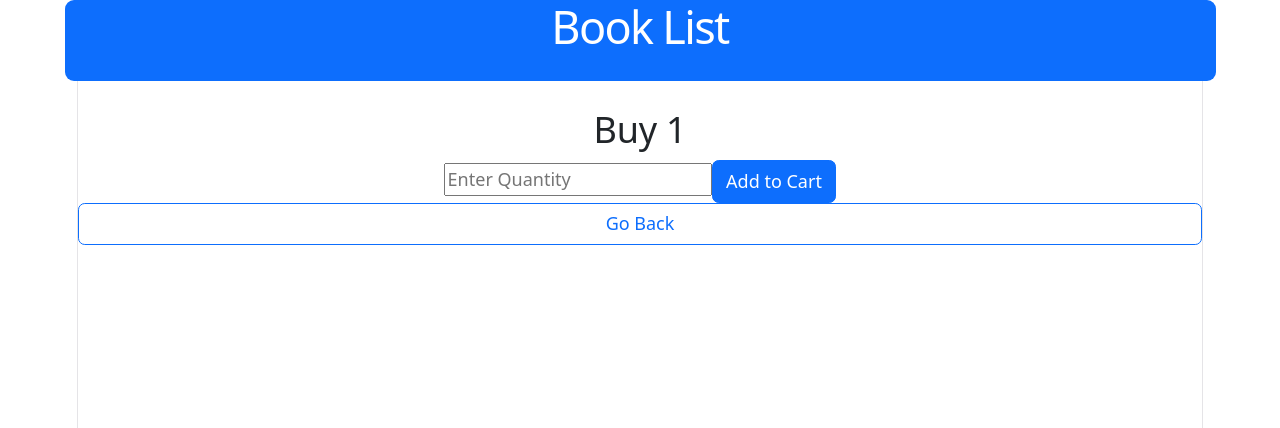
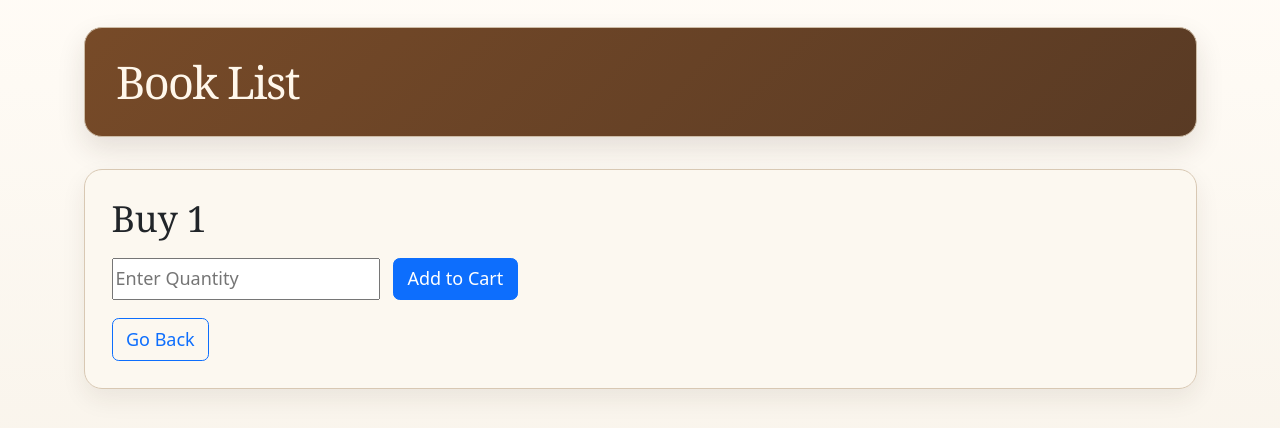
Before and after one commit to mmmorg15/Mission11_Morgan, a React (Vite) app in the folder frontend/: page /buy/1/1/1 in a window 1280 px wide. Shown: the top 428 px of the page. Built offline with nearby package versions, Linux system fonts and the light colour scheme.

Commit message:
Styling changes

```diff
--- a/frontend/src/App.css
+++ b/frontend/src/App.css
@@ -1,8 +1,180 @@
-#bookCard {
-  border-radius: 0.5rem;
+.books-page,
+.simple-page {
+  max-width: 1180px;
+  margin: 0 auto;
+}
+
+.welcome-band {
+  margin-bottom: 1.75rem;
+  padding: 1.5rem 1.75rem;
+  border: 1px solid #cdbca6;
+  border-radius: 1rem;
+  background:
+    linear-gradient(135deg, rgba(120, 75, 40, 0.92), rgba(88, 58, 36, 0.95)),
+    #6a4228;
+  box-shadow: 0 12px 28px rgba(53, 35, 21, 0.12);
+}
+
+.welcome-band__title {
+  margin: 0;
+  color: #fff7eb;
 }
 
 .app-sidebar {
   display: flex;
   justify-content: flex-start;
 }
+
+#bookCard {
+  border: 1px solid #d8c8b3;
+  border-radius: 1rem;
+  background: rgba(252, 248, 241, 0.96);
+  box-shadow: 0 10px 24px rgba(53, 35, 21, 0.08);
+}
+
+#bookCard .card-title {
+  color: #493224;
+}
+
+#bookCard .card-body {
+  text-align: left;
+}
+
+.book-list {
+  display: grid;
+  gap: 1rem;
+}
+
+.book-list__pagination,
+.book-list__controls,
+.category-filter,
+.cart-page__content,
+.buy-page__content {
+  border: 1px solid #d8c8b3;
+  border-radius: 1rem;
+  background: rgba(252, 248, 241, 0.96);
+  box-shadow: 0 10px 24px rgba(53, 35, 21, 0.08);
+}
+
+.book-list__pagination,
+.book-list__controls {
+  padding: 1rem;
+}
+
+.book-list__controls {
+  display: flex;
+  flex-wrap: wrap;
+  gap: 1rem;
+}
+
+.book-list__controls .form-label {
+  color: #5d4637;
+  font-weight: 600;
+}
+
+.category-filter {
+  width: 100%;
+  padding: 1rem;
+}
+
+.category-filter__heading {
+  color: #493224;
+}
+
+.category-filter__item {
+  padding: 0.25rem 0;
+}
+
+.category-filter__item input {
+  accent-color: #8a5a3b;
+}
+
+.cart-summary {
+  position: fixed;
+  top: 12px;
+  right: 20px;
+  z-index: 10;
+  display: flex;
+  align-items: center;
+  gap: 0.5rem;
+  padding: 0.7rem 1rem;
+  border: 1px solid #d8c8b3;
+  border-radius: 999px;
+  background: rgba(252, 248, 241, 0.96);
+  box-shadow: 0 10px 24px rgba(53, 35, 21, 0.12);
+  color: #493224;
+  cursor: pointer;
+  font-size: 16px;
+}
+
+.cart-summary strong {
+  color: #8a5a3b;
+}
+
+.buy-page__content,
+.cart-page__content {
+  padding: 1.5rem;
+}
+
+.buy-page__actions,
+.cart-page__actions {
+  display: flex;
+  flex-wrap: wrap;
+  gap: 0.75rem;
+}
+
+.cart-page__list {
+  list-style: none;
+  padding: 0;
+  margin: 0 0 1rem;
+}
+
+.cart-page__item {
+  display: flex;
+  flex-wrap: wrap;
+  justify-content: space-between;
+  gap: 0.75rem;
+  padding: 0.9rem 0;
+  border-bottom: 1px solid #e4d8c8;
+}
+
+.cart-page__item:last-child {
+  border-bottom: 0;
+}
+
+.btn-primary {
+  border-color: #8a5a3b;
+  background-color: #8a5a3b;
+}
+
+.btn-primary:hover,
+.btn-primary:focus,
+.btn-primary:active {
+  border-color: #6f432a;
+  background-color: #6f432a;
+}
+
+.btn-outline-primary {
+  color: #8a5a3b;
+  border-color: #8a5a3b;
+}
+
+.btn-outline-primary:hover,
+.btn-outline-primary:focus,
+.btn-outline-primary:active {
+  color: #fff7eb;
+  background-color: #8a5a3b;
+  border-color: #8a5a3b;
+}
+
+@media (max-width: 767px) {
+  .cart-summary {
+    top: auto;
+    right: 12px;
+    bottom: 12px;
+  }
+
+  .welcome-band {
+    padding: 1.2rem;
+  }
+}
--- a/frontend/src/components/BookList.tsx
+++ b/frontend/src/components/BookList.tsx
@@ -27,7 +27,7 @@ fetchBooks();
 const totalPages = Math.ceil(totalItems / pageSize);
 
 return (
-<div className="py-4">
+<div className="book-list py-4">
 
 
     {books.map((book) => (
@@ -63,7 +63,7 @@ return (
     </div>
     ))}
 
-    <div className="mb-3">
+    <div className="book-list__pagination mb-3">
     <button
         className="btn btn-outline-primary me-2 mb-2"
         disabled={pageNum === 1}
@@ -93,7 +93,7 @@ return (
     </button>
     </div>
 
-    <div className="d-flex flex-wrap gap-3 align-items-center">
+    <div className="book-list__controls d-flex flex-wrap gap-3 align-items-center">
     <label className="form-label mb-0">
         Results per page:
         <select
--- a/frontend/src/components/CartSummary.tsx
+++ b/frontend/src/components/CartSummary.tsx
@@ -8,23 +8,9 @@ const CartSummary = () => {
     const totalAmount = cartItems.reduce((sum, item) => sum + item.bookPrice * item.bookQuantity, 0);
 
     return (
-    <div
-        style={{
-        position: 'fixed',
-        top: '10px',
-        right: '20px',
-        background: '#f8f9fa',
-        padding: '10px 15px',
-        borderRadius: '8px',
-        cursor: 'pointer',
-        display: 'flex',
-        alignItems: 'center',
-        boxShadow: '0 2px 5px rgba(0,0,0,0.2)',
-        fontSize: '16px',
-        }}
-        onClick={() => navigate('/cart')}
-    >🛒 <strong>{itemCount}</strong> (${totalAmount.toFixed(2)})
-    </div>
+        <div className="cart-summary" onClick={() => navigate("/cart")}>
+            🛒 <strong>{itemCount}</strong> (${totalAmount.toFixed(2)})
+        </div>
     );
 };
 
--- a/frontend/src/components/WelcomBand.tsx
+++ b/frontend/src/components/WelcomBand.tsx
@@ -1,11 +1,9 @@
 function WelcomeBand() {
     return (
-        <div className='row bg-primary text-white rounded-3 mb-4'>
-            <h1 className="mb-4">Book List</h1>
+        <div className="welcome-band">
+            <h1 className="welcome-band__title">Book List</h1>
         </div>
-
     );
-
 }
 
 export default WelcomeBand;
--- a/frontend/src/index.css
+++ b/frontend/src/index.css
@@ -1,23 +1,16 @@
 :root {
-  --text: #6b6375;
-  --text-h: #08060d;
-  --bg: #fff;
-  --border: #e5e4e7;
-  --code-bg: #f4f3ec;
-  --accent: #aa3bff;
-  --accent-bg: rgba(170, 59, 255, 0.1);
-  --accent-border: rgba(170, 59, 255, 0.5);
-  --social-bg: rgba(244, 243, 236, 0.5);
-  --shadow:
-    rgba(0, 0, 0, 0.1) 0 10px 15px -3px, rgba(0, 0, 0, 0.05) 0 4px 6px -2px;
-
-  --sans: system-ui, 'Segoe UI', Roboto, sans-serif;
-  --heading: system-ui, 'Segoe UI', Roboto, sans-serif;
+  --text: #5d4637;
+  --text-h: #2f2119;
+  --bg: #f5efe4;
+  --border: #d8c8b3;
+  --code-bg: #efe5d6;
+  --accent: #8a5a3b;
+  --sans: "Trebuchet MS", "Segoe UI", Arial, sans-serif;
+  --heading: Georgia, "Times New Roman", serif;
   --mono: ui-monospace, Consolas, monospace;
 
   font: 18px/145% var(--sans);
   letter-spacing: 0.18px;
-  color-scheme: light dark;
   color: var(--text);
   background: var(--bg);
   font-synthesis: none;
@@ -30,32 +23,9 @@
   }
 }
 
-@media (prefers-color-scheme: dark) {
-  :root {
-    --text: #9ca3af;
-    --text-h: #f3f4f6;
-    --bg: #16171d;
-    --border: #2e303a;
-    --code-bg: #1f2028;
-    --accent: #c084fc;
-    --accent-bg: rgba(192, 132, 252, 0.15);
-    --accent-border: rgba(192, 132, 252, 0.5);
-    --social-bg: rgba(47, 48, 58, 0.5);
-    --shadow:
-      rgba(0, 0, 0, 0.4) 0 10px 15px -3px, rgba(0, 0, 0, 0.25) 0 4px 6px -2px;
-  }
-
-  #social .button-icon {
-    filter: invert(1) brightness(2);
-  }
-}
-
 #root {
-  width: 1126px;
-  max-width: 100%;
+  width: 100%;
   margin: 0 auto;
-  text-align: center;
-  border-inline: 1px solid var(--border);
   min-height: 100svh;
   display: flex;
   flex-direction: column;
@@ -64,6 +34,9 @@
 
 body {
   margin: 0;
+  background:
+    linear-gradient(180deg, rgba(255, 251, 245, 0.92), rgba(245, 239, 228, 0.98)),
+    var(--bg);
 }
 
 h1,
--- a/frontend/src/pages/BooksPage.tsx
+++ b/frontend/src/pages/BooksPage.tsx
@@ -8,7 +8,7 @@ function BooksPage() {
     const [selectedCategories, setSelectedCategories] = useState<string[]>([]);
 
     return (
-        <div className="container-fluid py-4">
+        <div className="books-page container-fluid py-4">
             <CartSummary />
             <WelcomeBand />
             <div className="row g-4 align-items-start">
--- a/frontend/src/pages/BuyPage.tsx
+++ b/frontend/src/pages/BuyPage.tsx
@@ -22,21 +22,28 @@ function BuyPage() {
 
         }
     return (
-        <>
+        <div className="simple-page container py-4">
             <WelcomeBand />
-        <h2>Buy {bookTitle}</h2>
+            <div className="buy-page__content">
+                <h2 className="mb-3">Buy {bookTitle}</h2>
 
-        <div>
-            <input type="number" placeholder="Enter Quantity" value={quantityAmount} onChange={(x) => setQuantityAmount(Number(x.target.value))}/>
+                <div className="buy-page__actions mb-3">
+                    <input
+                        type="number"
+                        placeholder="Enter Quantity"
+                        value={quantityAmount}
+                        onChange={(x) => setQuantityAmount(Number(x.target.value))}
+                    />
                     <button className="btn btn-primary" onClick={handleAddToCart}>
                         Add to Cart
                     </button>
                 </div>
 
-        <button className="btn btn-outline-primary" onClick={() => navigate(-1)}  >
+                <button className="btn btn-outline-primary" onClick={() => navigate(-1)}>
                     Go Back
                 </button>
-        </>
+            </div>
+        </div>
 
     );
 }
--- a/frontend/src/pages/CartPage.tsx
+++ b/frontend/src/pages/CartPage.tsx
@@ -7,25 +7,29 @@ const navigate = useNavigate();
 const { cartItems, removeFromCart } = useCart();
 
 return (
-<div>
-    <h2>Your cart</h2>
+<div className="simple-page container py-4">
+    <div className="cart-page__content">
+    <h2 className="mb-3">Your cart</h2>
     <div>
     {cartItems.length === 0 ? (
         <p>Your cart is empty.</p>
     ) : (
-        <ul>
+        <ul className="cart-page__list">
         {cartItems.map((item: CartItem) => (
-            <li key={item.bookId}>
-            {item.bookTitle}: ${item.bookPrice} x {item.bookQuantity} = ${(item.bookPrice * item.bookQuantity).toFixed(2)}
-            <button onClick={() => removeFromCart(item.bookId)}>Remove</button>
+            <li className="cart-page__item" key={item.bookId}>
+            <span>{item.bookTitle}: ${item.bookPrice} x {item.bookQuantity} = ${(item.bookPrice * item.bookQuantity).toFixed(2)}</span>
+            <button className="btn btn-outline-primary btn-sm" onClick={() => removeFromCart(item.bookId)}>Remove</button>
             </li>
         ))}
         </ul>
     )}
     </div>
-    <h3>Total: ${(cartItems.reduce((sum, item) => sum + item.bookPrice * item.bookQuantity, 0)).toFixed(2)}</h3>
-    <button>Checkout</button>
-    <button onClick={() => navigate('/books')}>Continue Shopping</button>
+    <h3 className="mb-3">Total: ${(cartItems.reduce((sum, item) => sum + item.bookPrice * item.bookQuantity, 0)).toFixed(2)}</h3>
+    <div className="cart-page__actions">
+    <button className="btn btn-primary">Checkout</button>
+    <button className="btn btn-outline-primary" onClick={() => navigate('/books')}>Continue Shopping</button>
+    </div>
+    </div>
 </div>
 );
 }
```
Lines whose indentation alone changed are shown as unchanged.
